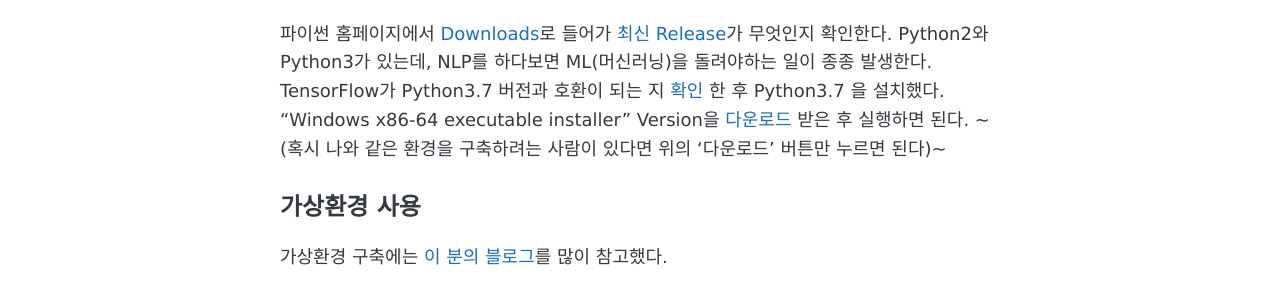
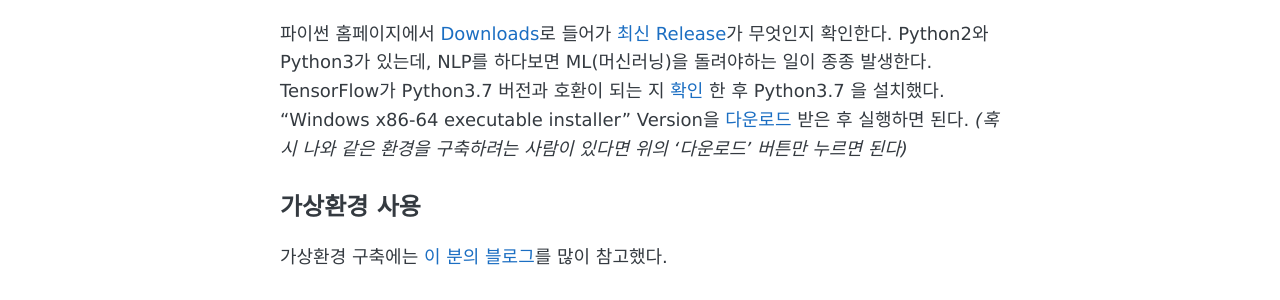
Before and after one commit to stellarway/stellarway.github.io, a Jekyll site: the page built from _posts/2019-08-23-enviroment.md, in a window 1280 px wide. Shown: the part 802-1102 px from the top of the page. Built offline with Jekyll 4.4.1, drawn with Linux system fonts in a browser that asks for light colours; part of the change alters nothing that is shown.

```diff
--- a/_posts/2019-08-23-enviroment.md
+++ b/_posts/2019-08-23-enviroment.md
@@ -19,7 +19,7 @@ comments: true
 ## Python 설치
 파이썬 홈페이지에서 [Downloads](https://www.python.org/downloads/windows/)로 들어가 [최신 Release](https://www.python.org/downloads/release/python-374/)가 무엇인지 확인한다. Python2와 Python3가 있는데, NLP를 하다보면 ML(머신러닝)을 돌려야하는 일이 종종 발생한다.  TensorFlow가 Python3.7 버전과 호환이 되는 지 [확인](https://tensorflow.blog/2019/02/03/tensorflow-1-13-0-support-python-3-7/) 한 후 Python3.7 을 설치했다.
 "Windows x86-64 executable installer" Version을 [다운로드](https://www.python.org/ftp/python/3.7.4/python-3.7.4-amd64.exe)  받은 후 실행하면 된다.
-~(혹시 나와 같은 환경을 구축하려는 사람이 있다면 위의 '다운로드' 버튼만 누르면 된다)~
+*(혹시 나와 같은 환경을 구축하려는 사람이 있다면 위의 '다운로드' 버튼만 누르면 된다)*
 
 ## 가상환경 사용
 가상환경 구축에는 [이 분의 블로그](https://yongbeomkim.github.io/python/python-settings/)를 많이 참고했다.
@@ -35,7 +35,7 @@ comments: true
 
 
 <!--stackedit_data:
-eyJoaXN0b3J5IjpbLTExNTk0NjQxMDUsLTI4Njk5ODI3OSwxMj
-UyMTA2MzUsNzQ2Njg3Mzk4LDE0MTIzNTk5NjIsLTI3NjM1ODA2
-MV19
+eyJoaXN0b3J5IjpbOTU3NTc2MTExLC0yODY5OTgyNzksMTI1Mj
+EwNjM1LDc0NjY4NzM5OCwxNDEyMzU5OTYyLC0yNzYzNTgwNjFd
+fQ==
 -->
```
